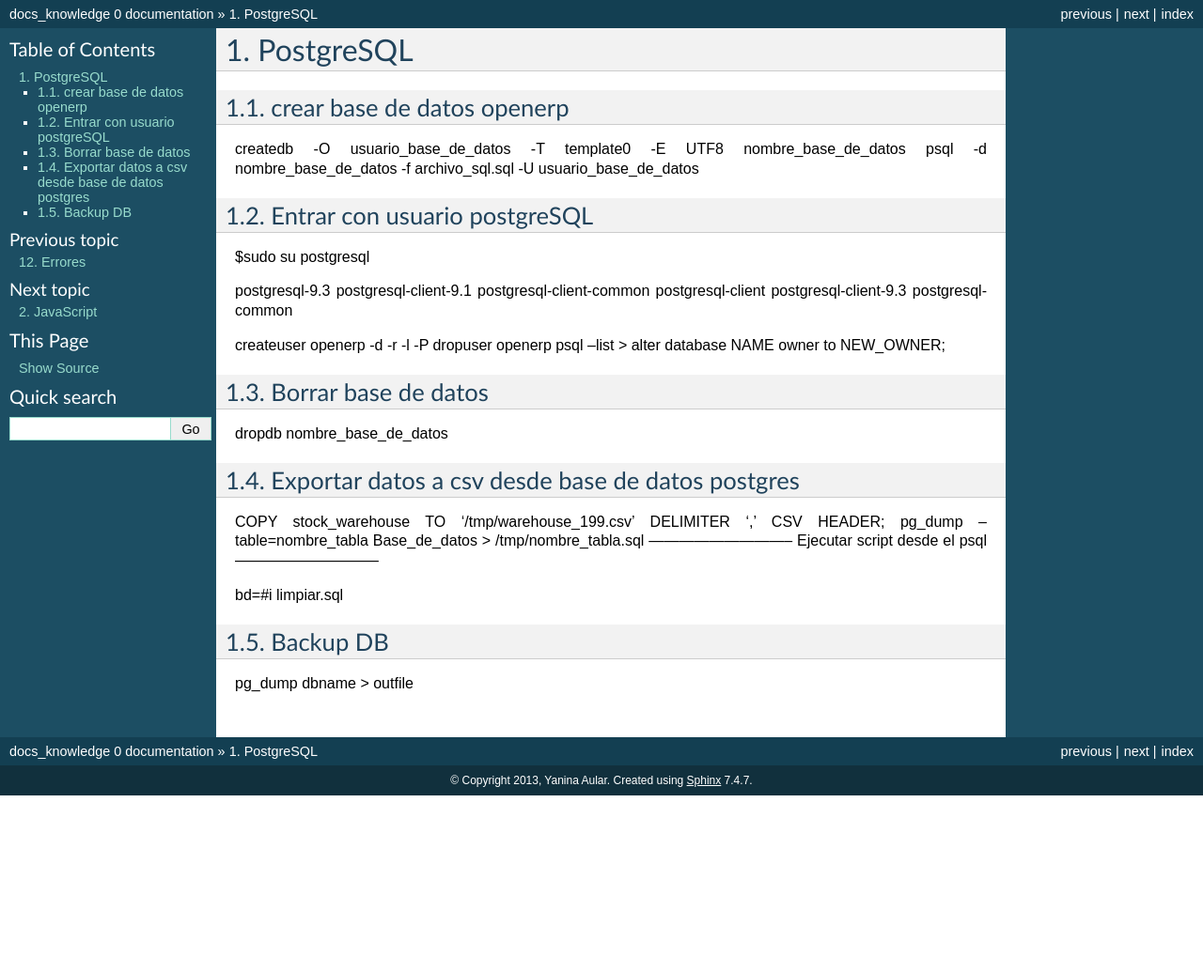
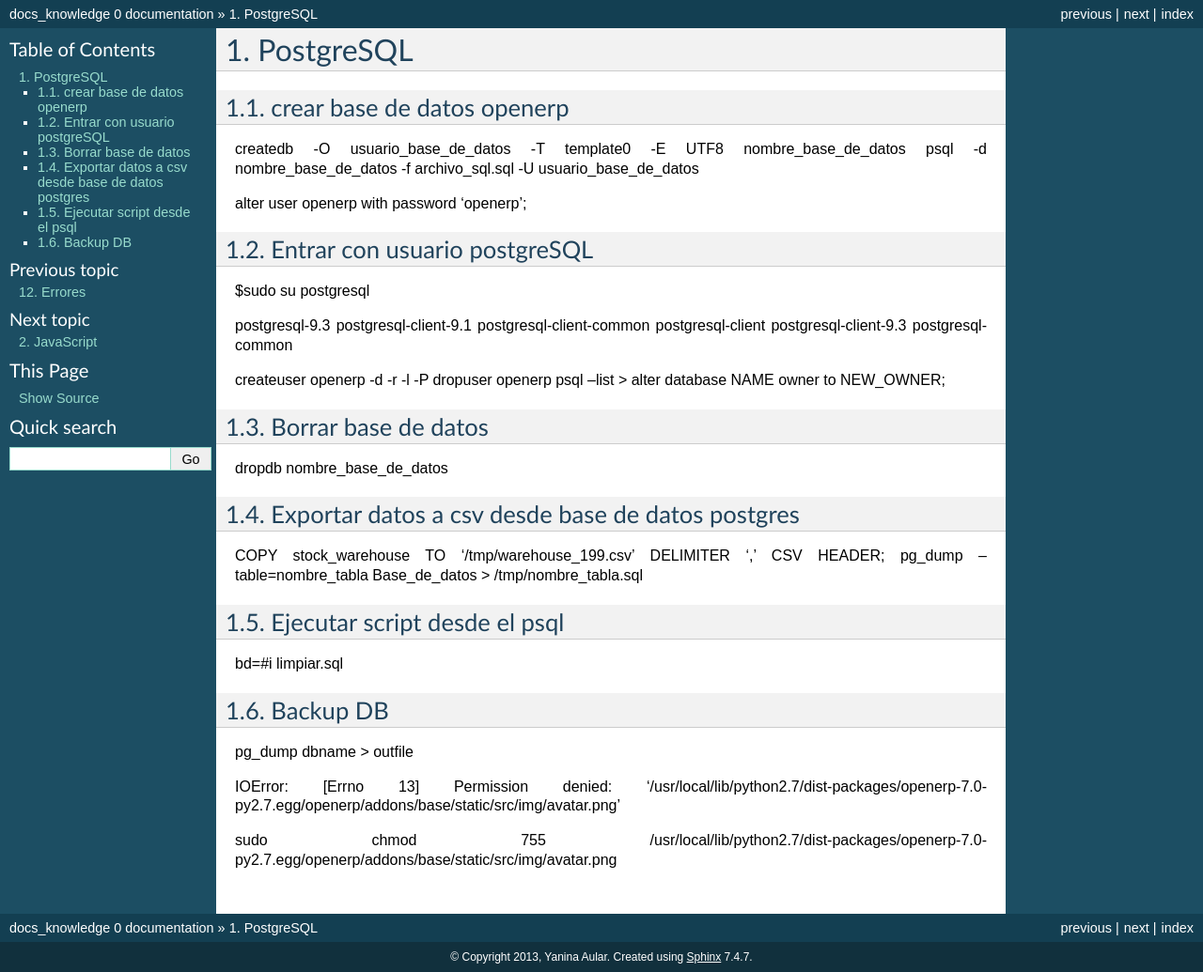
Before and after one commit to yaniaular/knowledge, a Sphinx documentation site: the page built from source/postgresql.rst, in a window 1280 px wide. Shown: the whole page at 94% size. Built offline with Sphinx 7.4.7, drawn with Linux system fonts in a browser that asks for light colours; formulas are drawn with MathJax 3; before the commit the page ends 900 px from its top, so only the background shows below that.

Commit message:
[ADD] commands for change owner of database, etc

```diff
--- a/source/postgresql.rst
+++ b/source/postgresql.rst
@@ -8,6 +8,9 @@ crear base de datos openerp
 
 createdb -O usuario_base_de_datos -T template0 -E UTF8 nombre_base_de_datos
 psql -d nombre_base_de_datos -f archivo_sql.sql -U usuario_base_de_datos
+
+alter user openerp with password 'openerp';
+
 
 -----------------------------
 Entrar con usuario postgreSQL
@@ -35,6 +38,7 @@ Exportar datos a csv desde base de datos postgres
 
 COPY stock_warehouse TO '/tmp/warehouse_199.csv' DELIMITER ',' CSV HEADER;
 pg_dump --table=nombre_tabla Base_de_datos > /tmp/nombre_tabla.sql
+
 -----------------------------
 Ejecutar script desde el psql
 -----------------------------
@@ -46,3 +50,9 @@ Backup DB
 ---------
 
 pg_dump dbname > outfile
+
+IOError: [Errno 13] Permission denied:
+'/usr/local/lib/python2.7/dist-packages/openerp-7.0-py2.7.egg/openerp/addons/base/static/src/img/avatar.png'
+
+sudo chmod 755
+/usr/local/lib/python2.7/dist-packages/openerp-7.0-py2.7.egg/openerp/addons/base/static/src/img/avatar.png
```
